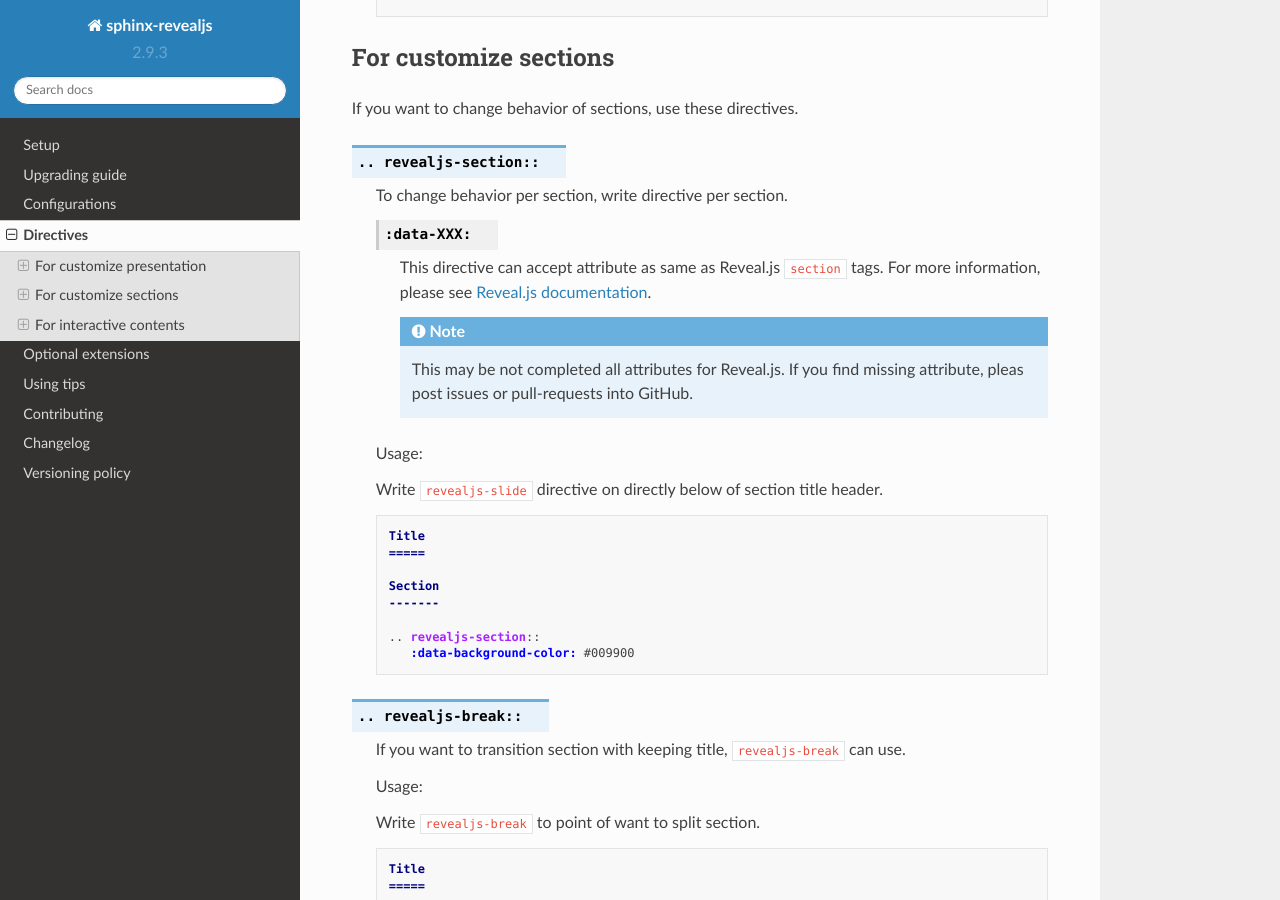
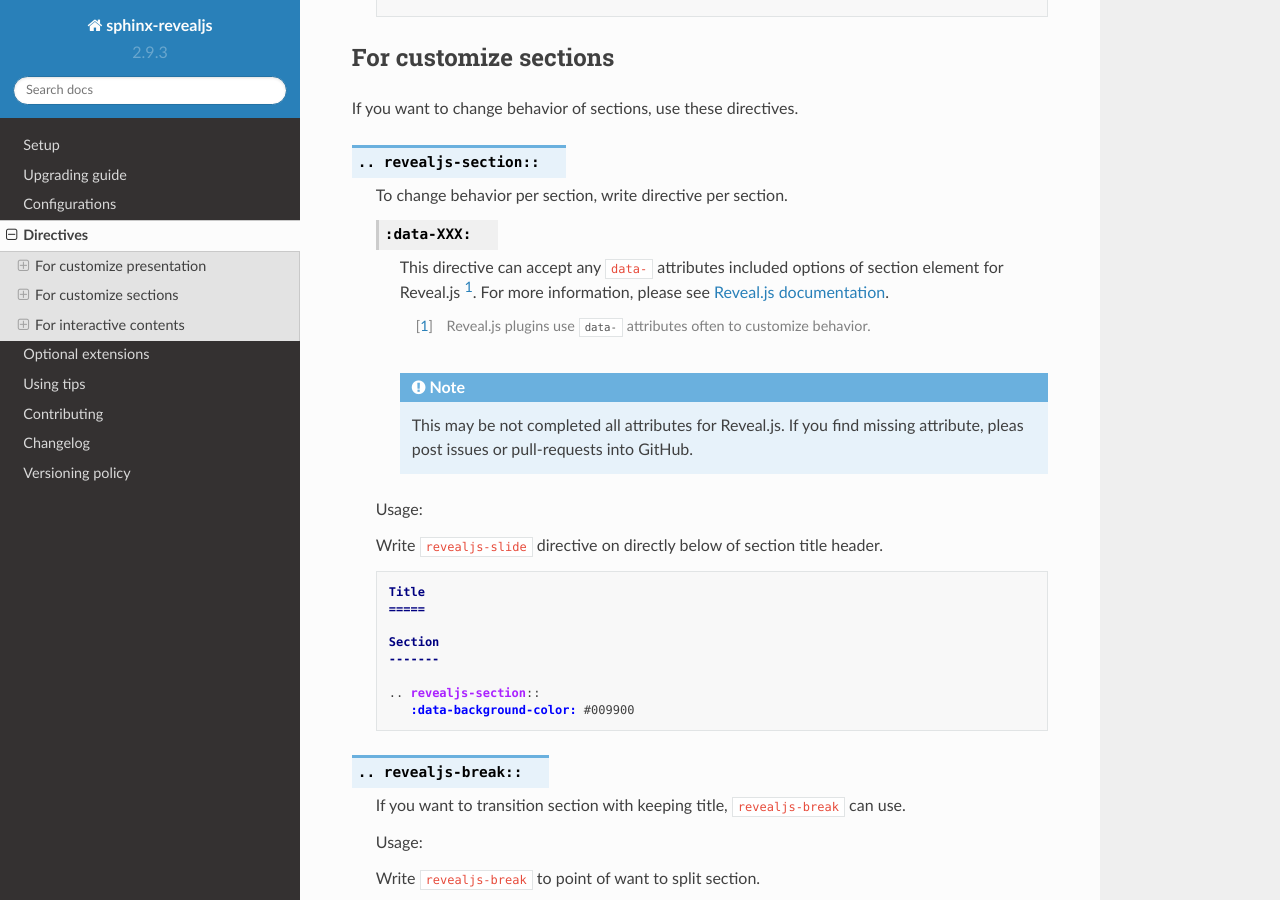
Before and after one commit to attakei/sphinx-revealjs, a Sphinx documentation site: the page built from doc/directives.rst, in a window 1280 px wide and 900 px high, scrolled down 1120 px. Built offline with Sphinx 7.4.7 and the Read the Docs theme 2.0.0, drawn with Linux system fonts in a browser that asks for light colours; pages that are not in the unit, such as notebooks, are missing from menus.

Commit message:
doc: Explicit about data attributes of revealjs-section/break
- Refs: #156

```diff
--- a/doc/directives.rst
+++ b/doc/directives.rst
@@ -65,8 +65,10 @@ If you want to change behavior of sections, use these directives.
 
    .. rst:directive:option:: data-XXX
 
-      This directive can accept attribute as same as Reveal.js ``section`` tags.
+      This directive can accept any ``data-`` attributes included options of section element for Reveal.js [#]_.
       For more information, please see `Reveal.js documentation <https://revealjs.com/>`_.
+
+      .. [#] Reveal.js plugins use ``data-`` attributes often to customize behavior.
 
       .. note::
 
```
